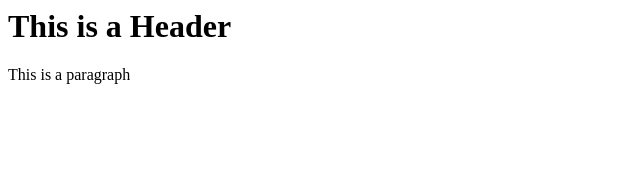
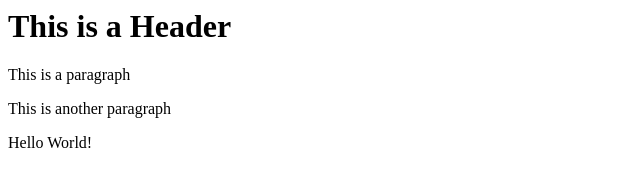
Before and after one commit to Eddysworld/Git-test, a website: page index.html in a window 1280 px wide. Shown: the whole page, without its empty margins (0-640 px from the left). Drawn offline with Linux system fonts and the light colour scheme.

Commit message:
Using NPM

```diff
--- a/index.html
+++ b/index.html
@@ -3,6 +3,8 @@
         <body>
             <h1> This is a Header</h1>
             <p>This is a paragraph</p>
+            <p>This is another paragraph</p>
+            <p>Hello World!</p>
         </body>
     </html>
 </DOCTYPE>
```
Also changed, not shown: package.json (added, +16 -0 lines), 2 other files.
